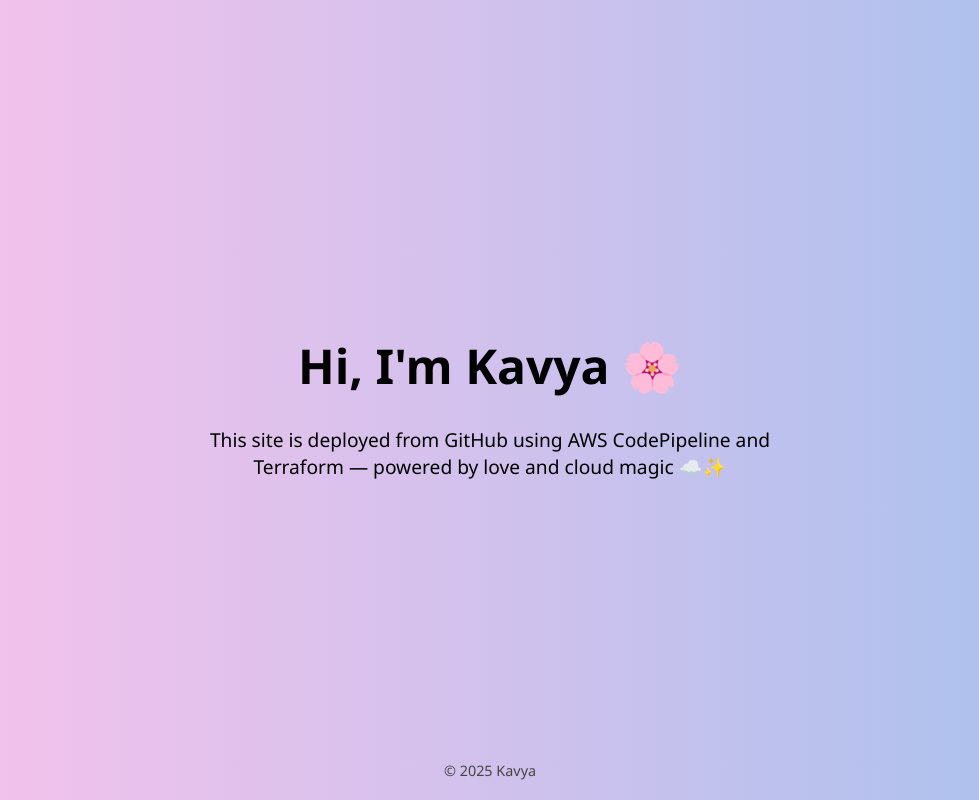
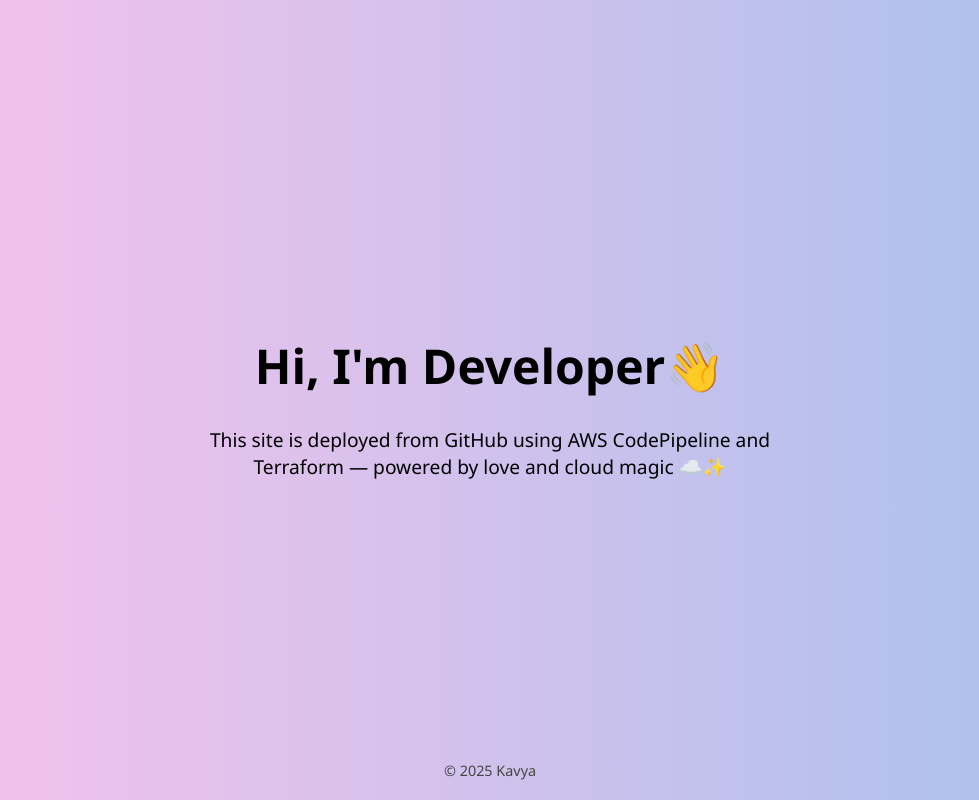
Before and after one commit to aletikavya/kavya_static_website, a plain HTML site: page website/index.html in a window 1280 px wide. Shown: the whole page, without its empty margins (150-1129 px from the left). Drawn offline with Linux system fonts and the light colour scheme.

Commit message:
Update index.html
committing some changes to see output.

```diff
--- a/website/index.html
+++ b/website/index.html
@@ -22,7 +22,7 @@
   </style>
 </head>
 <body>
-  <h1>Hi, I'm Kavya 🌸</h1>
+  <h1>Hi, I'm Developer👋</h1>
   <p>This site is deployed from GitHub using AWS CodePipeline and Terraform — powered by love and cloud magic ☁️✨</p>
   <footer>© 2025 Kavya</footer>
 </body>
```
